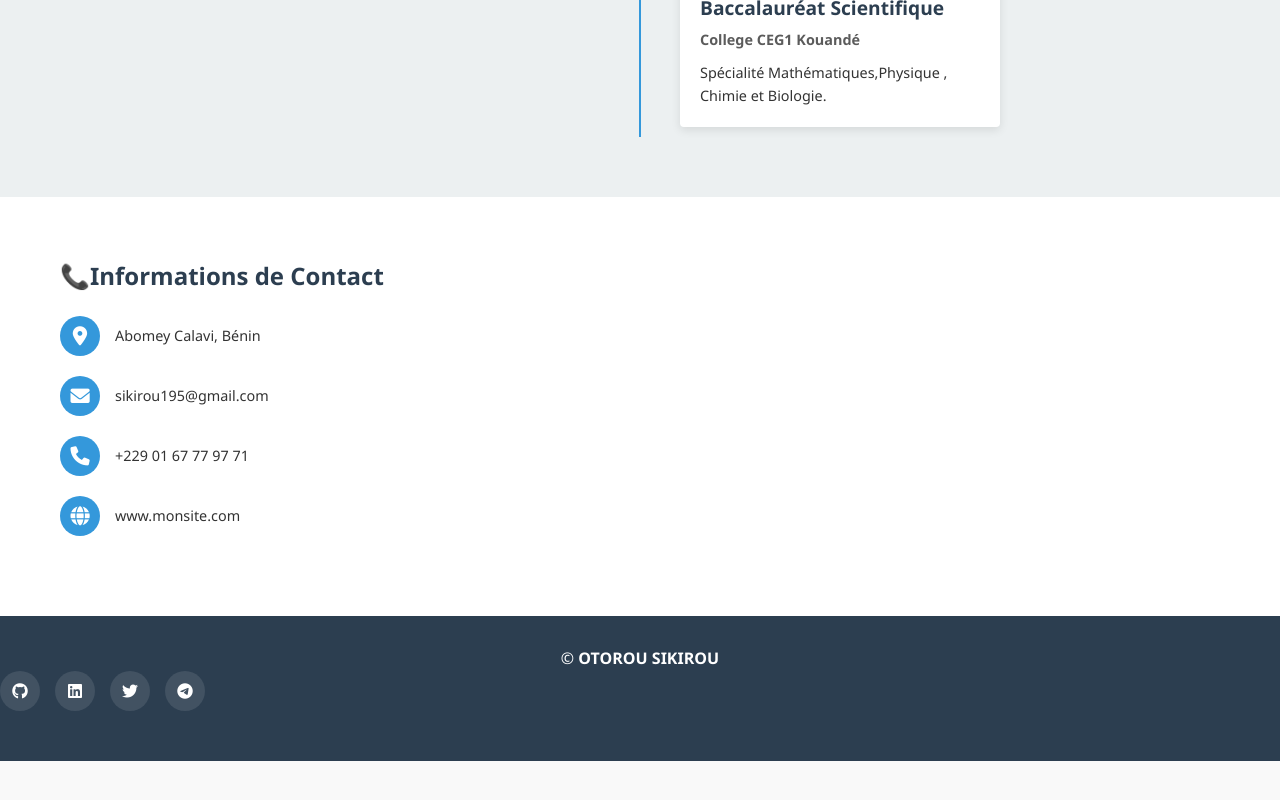
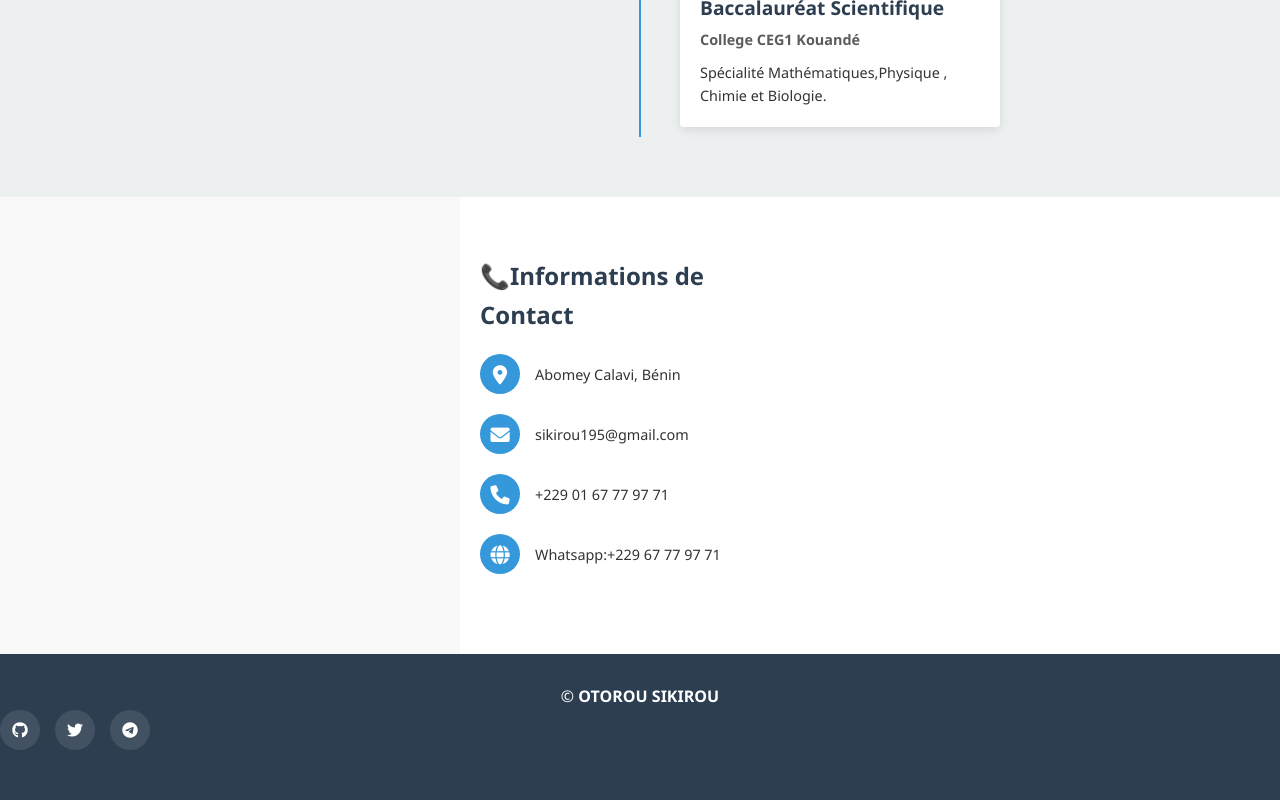
Before and after one commit to sikirou195/frontendPort, a Vue app: page /portofolio in a window 1280 px wide. Shown: the part 6005-6805 px from the top of the page. Before the commit the page ends 6766 px from the top, so only its background shows below. Built offline with nearby package versions, Linux system fonts and the light colour scheme.

Commit message:
modification de lettreMotiv.vue

```diff
--- a/src/views/PortofolioView.vue
+++ b/src/views/PortofolioView.vue
@@ -644,6 +644,7 @@
     /* Contact Section */
     .contact {
       background-color: white;
+      margin-left: 460px;
     }
 
     .contact-container {
@@ -1063,14 +1064,11 @@
             </li>
             <li class="contact-item flex items-center gap-4">
               <div class="contact-icon w-10 h-10 bg-primary text-white flex items-center justify-center rounded-full"><i class="fas fa-globe" /></div>
-              <p class="contact-text">www.monsite.com</p>
+              <p class="contact-text">Whatsapp:+229 67 77 97 71</p>
             </li>
           </ul>
         </div>
-        <div class="contact-form w-full md:w-1/2">
-          <h3 class="section-title text-2xl font-bold mb-4"></h3>
 
-        </div>
       </div>
     </section>
   </div>
@@ -1080,10 +1078,7 @@
     <a href="#" class="social-link" aria-label="GitHub">
       <i class="fab fa-github"></i>
     </a>
-    <a href="#" class="social-link" aria-label="LinkedIn">
-      <i class="fab fa-linkedin"></i>
-    </a>
-    <a href="#" class="social-link" aria-label="Twitter">
+    <a href="#" class="social-link" aria-label="facebook">
       <i class="fab fa-twitter"></i>
     </a>
     <a href="#" class="social-link" aria-label="Telegram">
```
